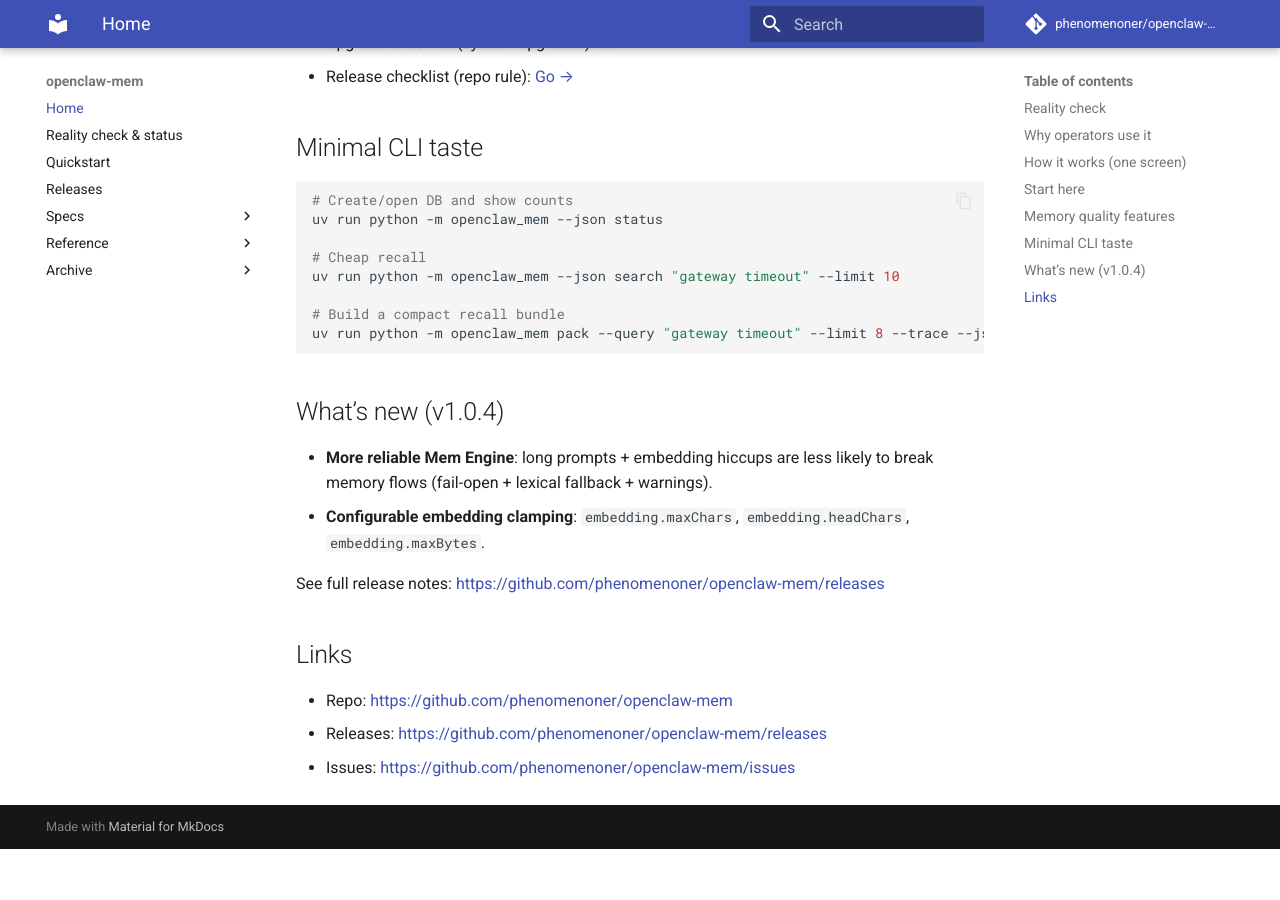
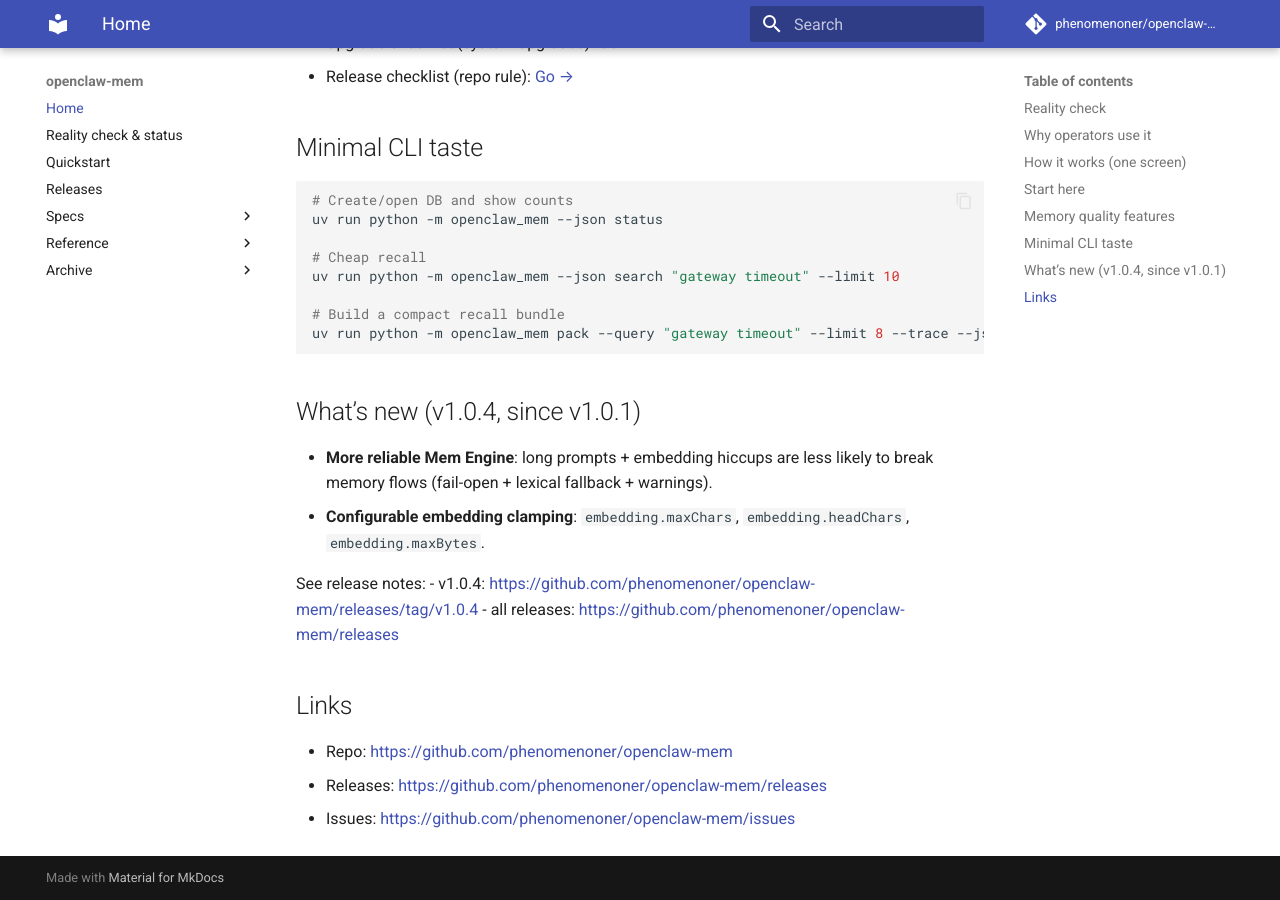
Before and after one commit to phenomenoner/openclaw-mem, an MkDocs documentation site: the page built from docs/index.md, in a window 1280 px wide and 900 px high, scrolled down 1628 px. Built offline with MkDocs 1.6.1 and Material for MkDocs 9.7.7, drawn with Linux system fonts in a browser that asks for light colours; comment, search, counter and statistics services are not loaded; before the commit the page ends 2477 px from its top, so only the background shows below that.

Commit message:
docs: align public baseline wording (v1.0.4 since v1.0.1)

````diff
--- a/docs/index.md
+++ b/docs/index.md
@@ -62,12 +62,14 @@ uv run python -m openclaw_mem --json search "gateway timeout" --limit 10
 uv run python -m openclaw_mem pack --query "gateway timeout" --limit 8 --trace --json
 ```
 
-## What’s new (v1.0.4)
+## What’s new (v1.0.4, since v1.0.1)
 
 - **More reliable Mem Engine**: long prompts + embedding hiccups are less likely to break memory flows (fail-open + lexical fallback + warnings).
 - **Configurable embedding clamping**: `embedding.maxChars`, `embedding.headChars`, `embedding.maxBytes`.
 
-See full release notes: <https://github.com/phenomenoner/openclaw-mem/releases>
+See release notes:
+- v1.0.4: <https://github.com/phenomenoner/openclaw-mem/releases/tag/v1.0.4>
+- all releases: <https://github.com/phenomenoner/openclaw-mem/releases>
 
 ## Links
 
````
Also changed, not shown: README.md (+3 -2 lines).
